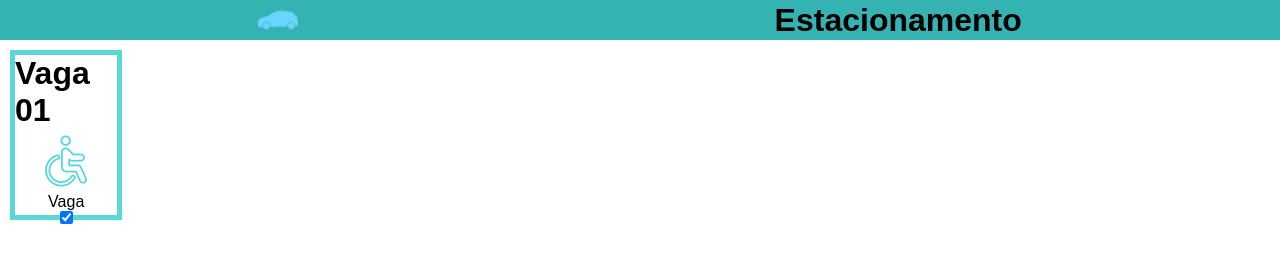
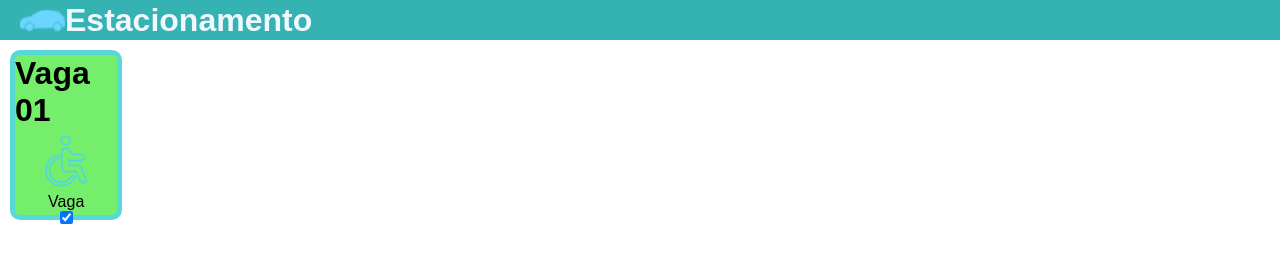
Before and after one commit to TrenksSS/Projeto-Estacionamento, a plain HTML site: page front/index.html in a window 1280 px wide. Drawn offline with Linux system fonts and the light colour scheme.

Commit message:
2 etapa projeto

```diff
--- a/front/index.css
+++ b/front/index.css
@@ -1,21 +1,24 @@
 *{
 padding: 0;
-margin: auto;
+margin: 0;
 font-family: Arial, Helvetica, sans-serif;
 }
 body{
 
 }
 #cab{
-
     align-items: center;
+    display: flex;
+    justify-content: start;
     display: flex;
     background-color: rgb(53, 179, 179);
     height: 5vh;
     padding: 0 20px;
+    color: aliceblue;
+
 }
 #cab img{
-    width: 40px;
+    width: 45px;
 }
 .vagas{
     flex-direction: column;
@@ -25,4 +28,6 @@ body{
     width: 8vw;
     height: 20vh;
     margin: 10px;
+    border-radius: 10px;
+    background-color: rgb(116, 238, 107);
 }
```
